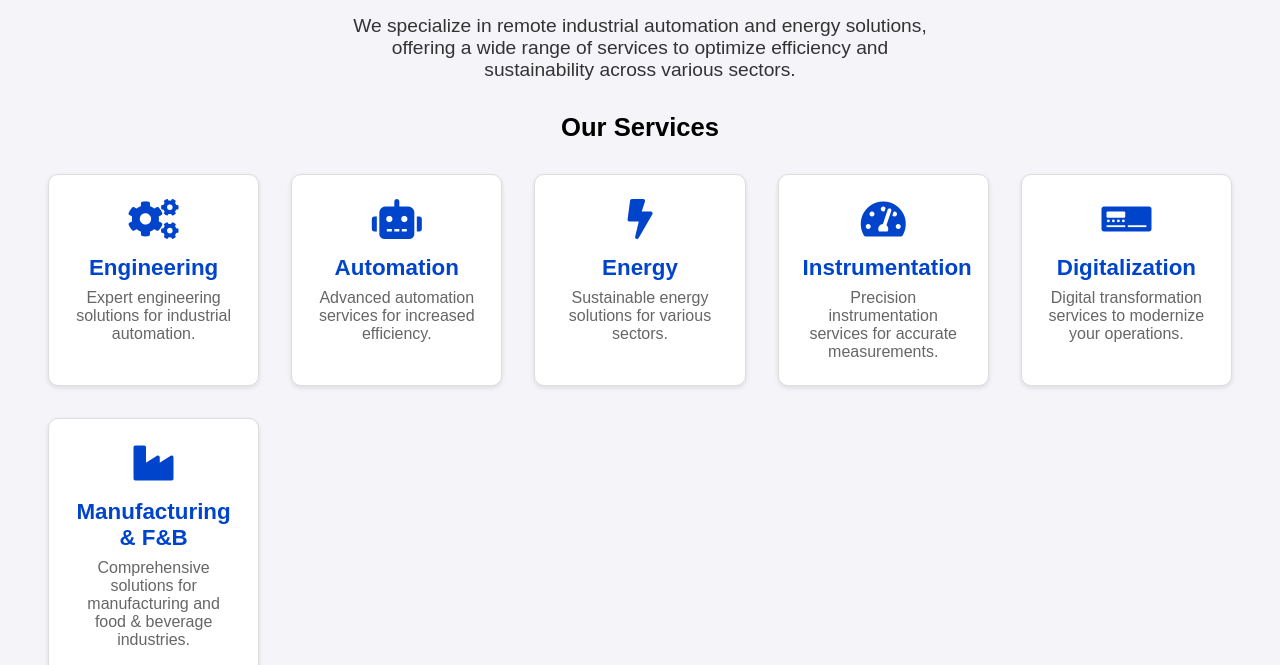
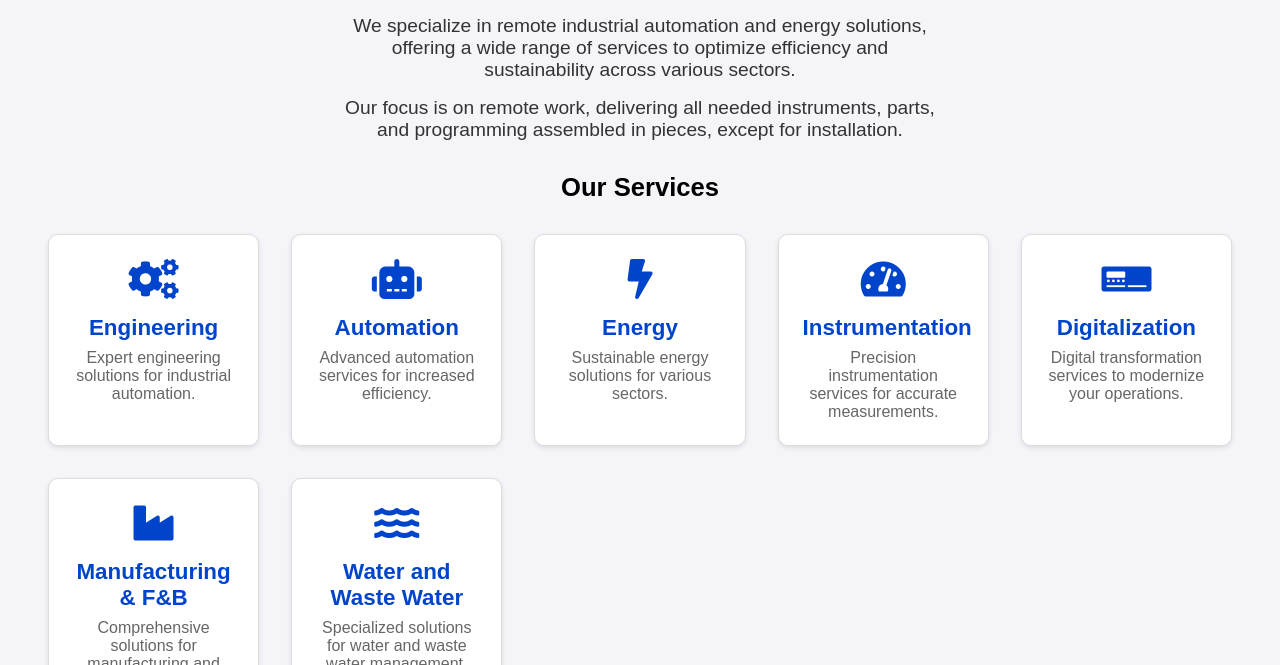
Before and after one commit to WilBtc/InsaAutomationCorp, a plain HTML site: page index.html in a window 1280 px wide. Shown: the part 135-800 px from the top of the page. Drawn offline with Linux system fonts and the light colour scheme.

Commit message:
Added Water and Waste Water service and emphasized remote work focus

```diff
--- a/index.html
+++ b/index.html
@@ -15,6 +15,7 @@
         <section class="intro">
             <h2>Comprehensive Remote Design Solutions</h2>
             <p>We specialize in remote industrial automation and energy solutions, offering a wide range of services to optimize efficiency and sustainability across various sectors.</p>
+            <p>Our focus is on remote work, delivering all needed instruments, parts, and programming assembled in pieces, except for installation.</p>
         </section>
         <section class="services">
             <h2>Our Services</h2>
@@ -49,6 +50,11 @@
                     <h3>Manufacturing & F&B</h3>
                     <p>Comprehensive solutions for manufacturing and food & beverage industries.</p>
                 </div>
+                <div class="service">
+                    <i class="fas fa-water"></i>
+                    <h3>Water and Waste Water</h3>
+                    <p>Specialized solutions for water and waste water management.</p>
+                </div>
             </div>
         </section>
     </main>
--- a/styles.css
+++ b/styles.css
@@ -44,7 +44,7 @@ main {
     font-size: 1.2rem;
     color: #333;
     max-width: 600px;
-    margin: 0 auto;
+    margin: 0 auto 1rem;
 }
 
 .services h2 {
```
